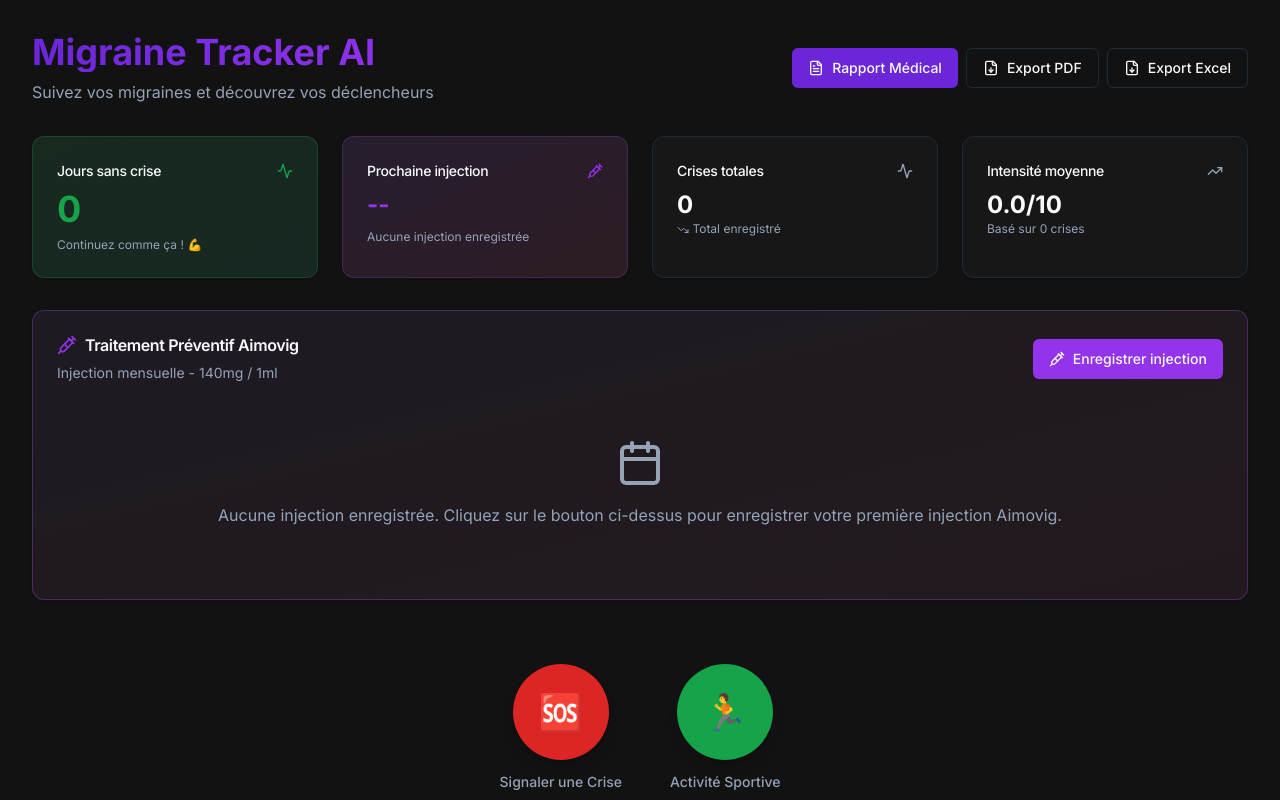
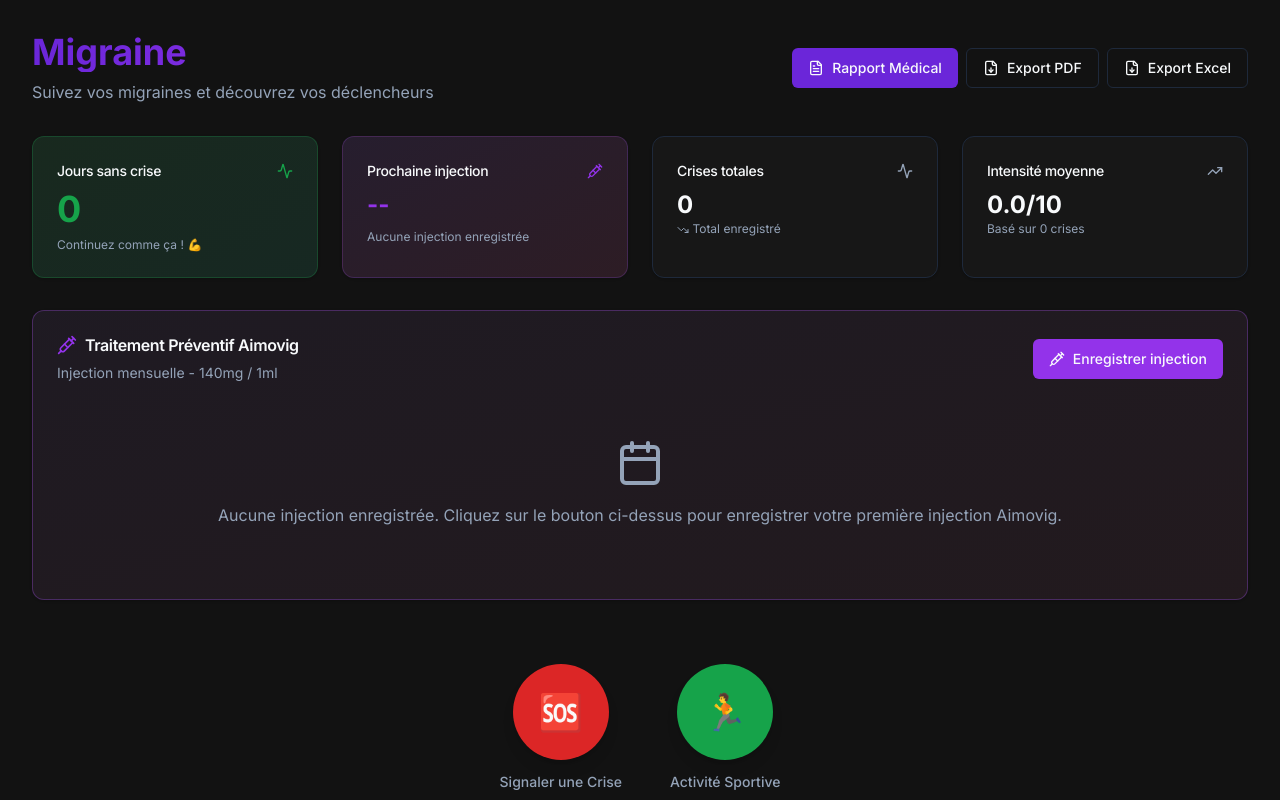
Before and after one commit to Proftg/migraine-tracker, a Next.js app: page / in a window 1280 px wide. Shown: the top 800 px of the page. Built offline with nearby package versions, Linux system fonts and the light colour scheme.

Commit message:
Renommage: Migraine Tracker AI  Migraine

```diff
--- a/src/app/layout.tsx
+++ b/src/app/layout.tsx
@@ -6,7 +6,7 @@ import { cn } from "@/lib/utils";
 const inter = Inter({ subsets: ["latin"] });
 
 export const metadata: Metadata = {
-    title: "MigraineTracker AI",
+    title: "Migraine",
     description: "Intelligent Migraine Tracking Journal",
     manifest: "/manifest.json",
 };
--- a/src/app/page.tsx
+++ b/src/app/page.tsx
@@ -229,7 +229,7 @@ export default function Home() {
                 <div className="flex justify-between items-center">
                     <div>
                         <h1 className="text-4xl font-bold bg-gradient-to-r from-primary to-purple-600 bg-clip-text text-transparent">
-                            Migraine Tracker AI
+                            Migraine
                         </h1>
                         <p className="text-muted-foreground mt-2">
                             Suivez vos migraines et découvrez vos déclencheurs
--- a/src/components/migraine/MedicalReport.tsx
+++ b/src/components/migraine/MedicalReport.tsx
@@ -442,7 +442,7 @@ export function MedicalReport({ entries, onClose }: MedicalReportProps) {
 
                 {/* Print Footer */}
                 <div className="print:block hidden mt-8 pt-4 border-t text-sm text-muted-foreground text-center">
-                    <p>Rapport généré par Migraine Tracker AI - {format(new Date(), 'dd/MM/yyyy')}</p>
+                    <p>Rapport généré par Migraine - {format(new Date(), 'dd/MM/yyyy')}</p>
                     <p className="mt-1">Ce rapport est destiné à faciliter la communication avec votre professionnel de santé</p>
                 </div>
             </div>
```
Also changed, not shown: 1 other file (tests, documents, lock files or other folders).
